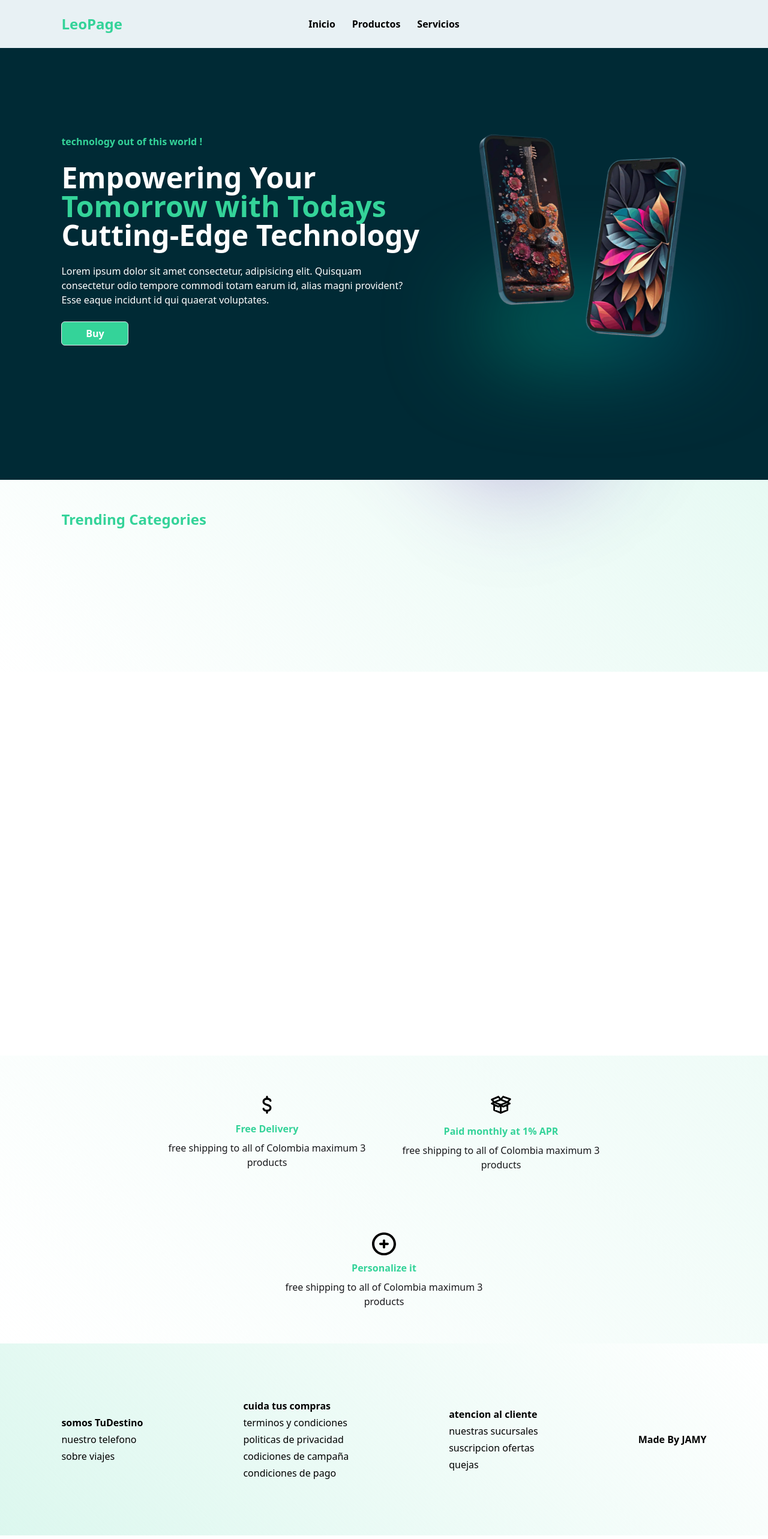
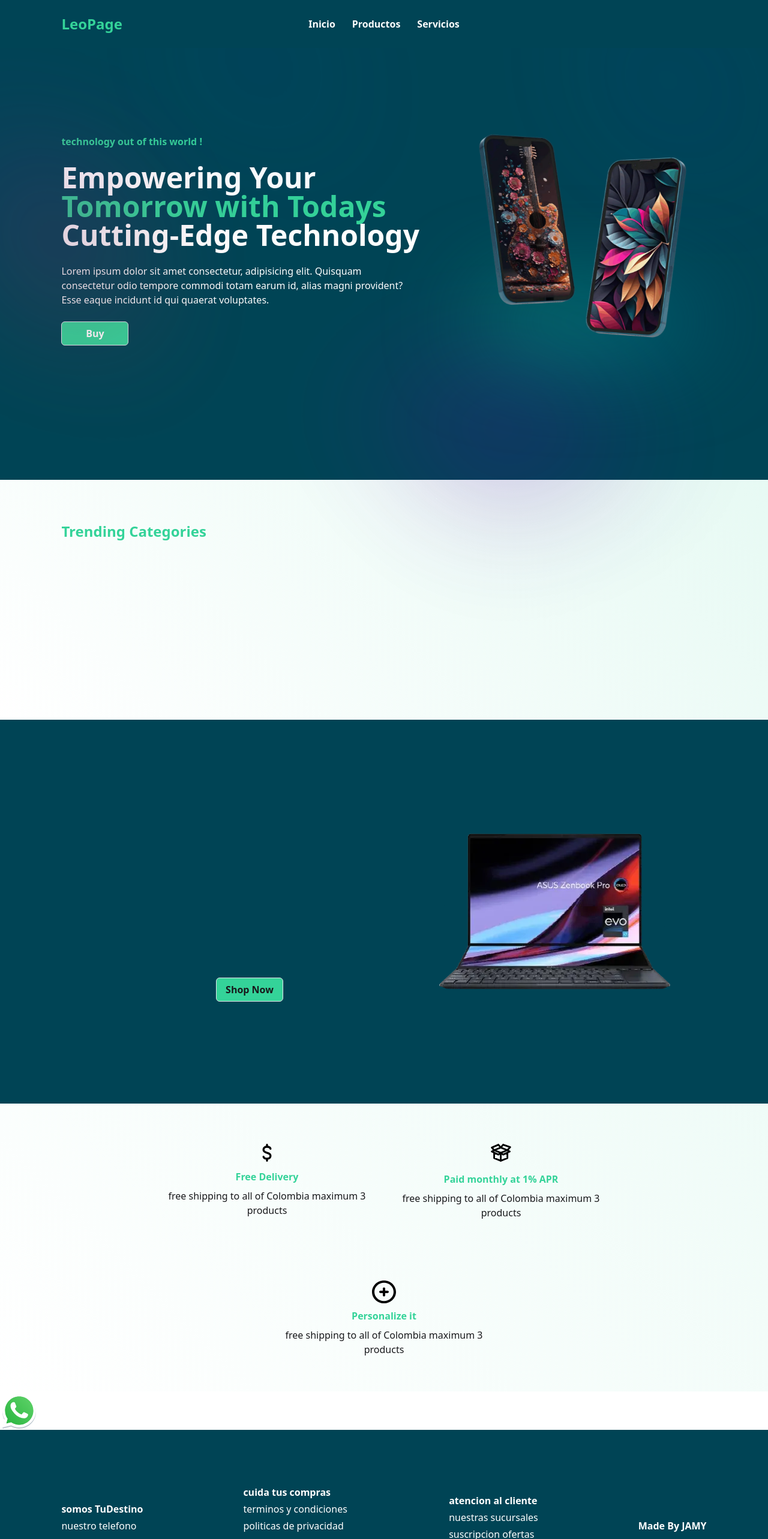
Before and after one commit to MINOTAURO18/leopage, a React (Vite) app: page / in a window 1280 px wide. Shown: the top 2566 px of the page at 60% size. Built offline with nearby package versions, Linux system fonts and the light colour scheme; what tailwindcss-animated would draw is missing.

Commit message:
add the whatsapp svg

```diff
--- a/src/components/NavBar/navBar.module.css
+++ b/src/components/NavBar/navBar.module.css
@@ -1,6 +1,6 @@
 .header {
   z-index: 99;
-  background-color: rgba(246, 253, 255, 0.945);
+
   position: absolute;
   position: fixed;
   display: grid;
--- a/src/components/footer/footer.module.css
+++ b/src/components/footer/footer.module.css
@@ -1,5 +1,6 @@
 .footer{
-  background: linear-gradient(45deg, rgba(0, 199, 133, 0.137),rgb(255, 255, 255)  );
+  background-color: rgb(0, 68, 85);
+color: white;
     width: 100%;
     min-height: 40vh;
 }
--- a/src/index.css
+++ b/src/index.css
@@ -25,7 +25,8 @@
 
 /* Header */
 header {
-  background-color: rgba(246, 253, 255, 0.945);
+	background-color: rgb(0, 68, 85);
+	color: white;
   position: fixed;
   width: 100%;
   height: 10vh;
@@ -213,27 +214,3 @@ body::-webkit-scrollbar-thumb:hover {
 		grid-template-columns: 1fr 1fr;
 	}
 }
-
-.reveal{
-	position: relative;
-	transform: translateY(10px);
-	opacity: 0;
-	-webkit-transform: translateY(10px);
-	-moz-transform: translateY(10px);
-	-ms-transform: translateY(10px);
-	-o-transform: translateY(10px);
-  }
-
-  .reveal.active{
-	transform: translateY(0px);
-	opacity: 1;
-	transition: all .5s ease;
-	-webkit-transform: translateY(0px);
-	-moz-transform: translateY(0px);
-	-ms-transform: translateY(0px);
-	-o-transform: translateY(0px);
-	-webkit-transition: all .5s ease;
-	-moz-transition: all .5s ease;
-	-ms-transition: all .5s ease;
-	-o-transition: all .5s ease;
-  }
--- a/src/views/home/Home.jsx
+++ b/src/views/home/Home.jsx
@@ -10,6 +10,7 @@ import box from "../../assets/box.svg";
 import dollar from "../../assets/dollar.svg";
 import plus from "../../assets/plus.svg";
 import smartwach from "../../assets/Smartwach.webp";
+import what from "../../assets/what.svg";
 import { useState, useEffect } from "react";
 
 const Home = () => {
@@ -63,11 +64,16 @@ const Home = () => {
             consectetur odio tempore commodi totam earum id, alias magni
             provident? Esse eaque incidunt id qui quaerat voluptates.
           </p>
-          <NavLink to='/products' className="w-28 h-10 border bg-emerald-400 rounded-md flex justify-center items-center font-bold hover:bg-emerald-500 transition">
+          <NavLink
+            to="/products"
+            className="w-28 h-10 border bg-emerald-400 rounded-md flex justify-center items-center font-bold hover:bg-emerald-500 transition"
+          >
             Buy
           </NavLink>
         </article>
-        <div className={`${styles.phones} flex h-8 w-2/5 justify-center items-center animate-bounce animate-infinite animate-duration-[2500ms]  z-30`}>
+        <div
+          className={`${styles.phones} flex h-8 w-2/5 justify-center items-center animate-bounce animate-infinite animate-duration-[2500ms]  z-30`}
+        >
           <img className={`w-96 z-10`} src={phones} alt="#" />
         </div>
         <span className={`${styles.deco}`}></span>
@@ -80,7 +86,7 @@ const Home = () => {
           Trending Categories
         </h2>
         <article className="w-full h-auto flex justify-between items-center gap-3 flex-wrap">
-          <div className="w-32 hover:animate-jump animate-once">
+          <div className="w-32 hover:animate-jump animate-once ">
             <img src={iphone} alt="" />
           </div>
           <div className="w-32 hover:animate-jump animate-once">
@@ -124,7 +130,10 @@ const Home = () => {
             </div>
           </span>
 
-          <NavLink to='/detail/5' className="w-28 h-10 border bg-emerald-400 rounded-md flex justify-center items-center font-semibold  hover:bg-emerald-500 transition">
+          <NavLink
+            to="/detail/5"
+            className="w-28 h-10 border bg-emerald-400 rounded-md flex justify-center items-center font-semibold  hover:bg-emerald-500 transition"
+          >
             Shop Now
           </NavLink>
         </article>
@@ -133,7 +142,9 @@ const Home = () => {
         </div>
       </section>
 
-      <section className={`${styles.sectionFourt} px-8% py-7 flex justify-center items-center gap-10 flex-wrap`}>
+      <section
+        className={`${styles.sectionFourt} px-8% py-7 flex justify-center items-center gap-10 flex-wrap`}
+      >
         <div className="flex flex-col justify-center items-center gap-2 text-center">
           <img className="w-10" src={dollar} alt="" />
           <h3 className="font-semibold text-emerald-400">Free Delivery</h3>
@@ -142,22 +153,27 @@ const Home = () => {
 
         <div className="flex flex-col justify-center items-center gap-2 text-center">
           <img className="w-12" src={box} alt="" />
-          <h3 className="font-semibold text-emerald-400">Paid monthly at 1% APR</h3>
+          <h3 className="font-semibold text-emerald-400">
+            Paid monthly at 1% APR
+          </h3>
           <p>free shipping to all of Colombia maximum 3 products</p>
         </div>
 
-        <div className="flex flex-col justify-center items-center gap-2 text-center"  >
+        <div className="flex flex-col justify-center items-center gap-2 text-center">
           <img className="w-10" src={plus} alt="" />
           <h3 className="font-semibold text-emerald-400">Personalize it</h3>
           <p>free shipping to all of Colombia maximum 3 products</p>
         </div>
-
       </section>
       <span className={styles.item}></span>
       <span className={styles.item2}></span>
       <span className={styles.item3}></span>
       <span className={styles.item4}></span>
-
+      <div className="whats">
+        <a href="#">
+          <img src={what} className="w-16" alt="" />
+        </a>
+      </div>
     </main>
   );
 };
--- a/src/views/home/home.module.css
+++ b/src/views/home/home.module.css
@@ -1,15 +1,15 @@
 .sectionOne{
-  background-color: rgb(0, 42, 53);
+  background-color: rgb(0, 68, 85);
   color: white;
 }
 
 .sectionTwo{
-  min-height: 40vh;
+  min-height: 50vh;
   background: linear-gradient(45deg, rgb(255, 255, 255),rgba(0, 199, 133, 0.096)  );
 }
 
 .sectionThree{
-  background: linear-gradient(45deg, rgba(0, 199, 133, 0.137),rgb(255, 255, 255)  );
+  background-color: rgb(0, 68, 85);
   min-height: 80vh;
 }
 
@@ -36,7 +36,7 @@
 
 }
 
-.sectionTwo div , .sectionThree{
+.sectionTwo div , .sectionThree span{
   view-timeline-name: --revealing-image;
   view-timeline-axis: block;
 
@@ -45,7 +45,7 @@
   animation-fill-mode: both;
   animation-timeline: --revealing-image;
 
-  animation-range: entry 30% cover 80%;
+  animation-range: entry 10% cover 30%;
 }
 
 span.item {
@@ -58,10 +58,10 @@ span.item {
   transform: rotate(90deg) skewX(-12deg);
   border-radius: 1.5rem;
   background: linear-gradient(45deg, #008697, rgb(0, 0, 119));
-  filter: blur(5rem);
+  filter: blur(8em);
   opacity: 0.8;
   display: none;
-  z-index:-1 ;
+  z-index:1 ;
 }
 
 @media (width > 200px) {
@@ -70,6 +70,11 @@ span.item {
     opacity: 0.8;
     display: block;
   }
+}
+
+
+.whats a img{
+  width: 30px;
 }
 
 
@@ -83,10 +88,10 @@ span.item2 {
   transform: rotate(50deg) skewX(-12deg);
   border-radius: 1.5rem;
   background: linear-gradient(45deg, #b002c7, rgb(0, 0, 119));
-  filter: blur(6rem);
+  filter: blur(8rem);
   opacity: 0.8;
   display: none;
-  z-index:-1 ;
+  z-index:1;
 }
 
 @media (width > 200px) {
@@ -108,10 +113,10 @@ span.item3 {
   transform: rotate(90deg) skewX(-12deg);
   border-radius: 1.5rem;
   background: linear-gradient(45deg, #5801ca, rgb(139, 84, 0));
-  filter: blur(6rem);
+  filter: blur(8rem);
   opacity: 0.8;
   display: none;
-  z-index:-1 ;
+  z-index:1 ;
 }
 
 @media (width > 200px) {
@@ -132,10 +137,10 @@ span.item4 {
   transform: rotate(90deg) skewX(-12deg);
   border-radius: 1.5rem;
   background: linear-gradient(45deg, #008697, rgb(0, 0, 119));
-  filter: blur(5rem);
+  filter: blur(8rem);
   opacity: 0.8;
   display: none;
-  z-index:-1 ;
+  z-index:1 ;
 }
 
 @media (width > 200px) {
```
Also changed, not shown: src/assets/what.svg (added).
